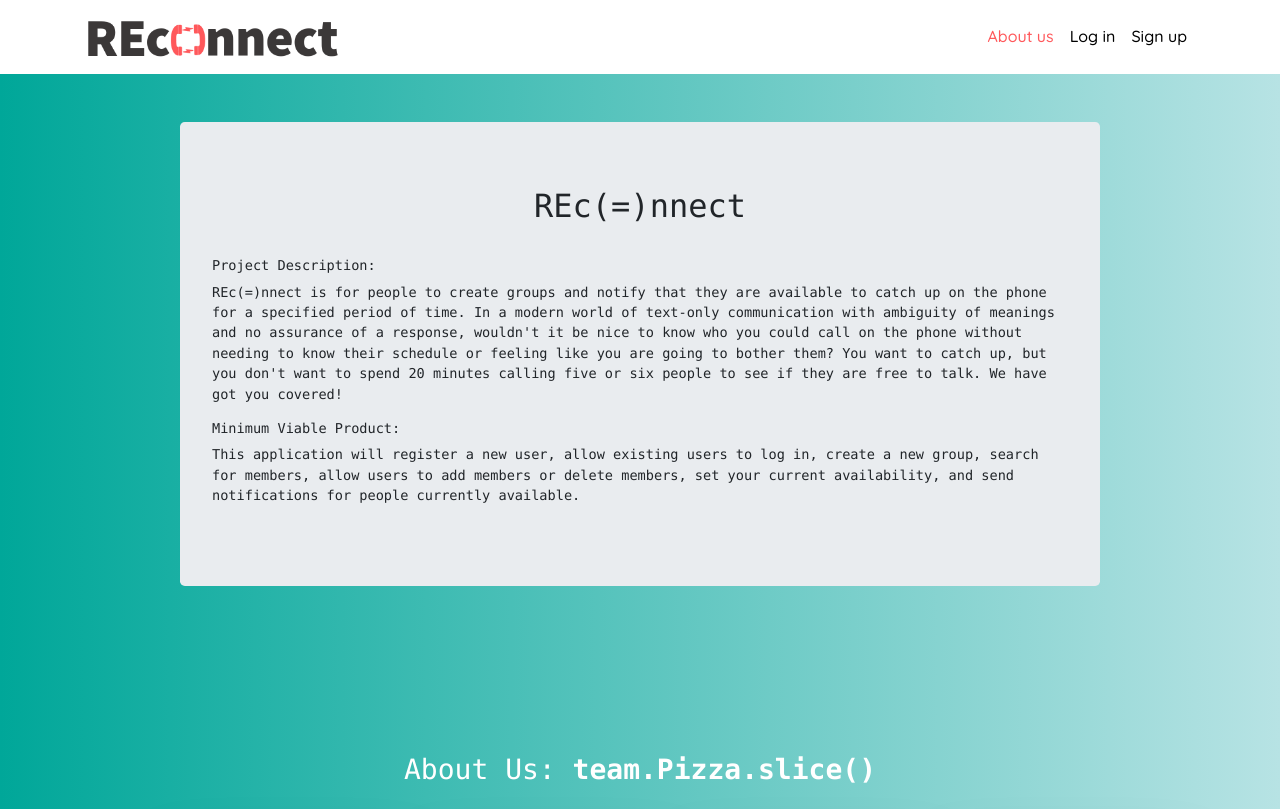
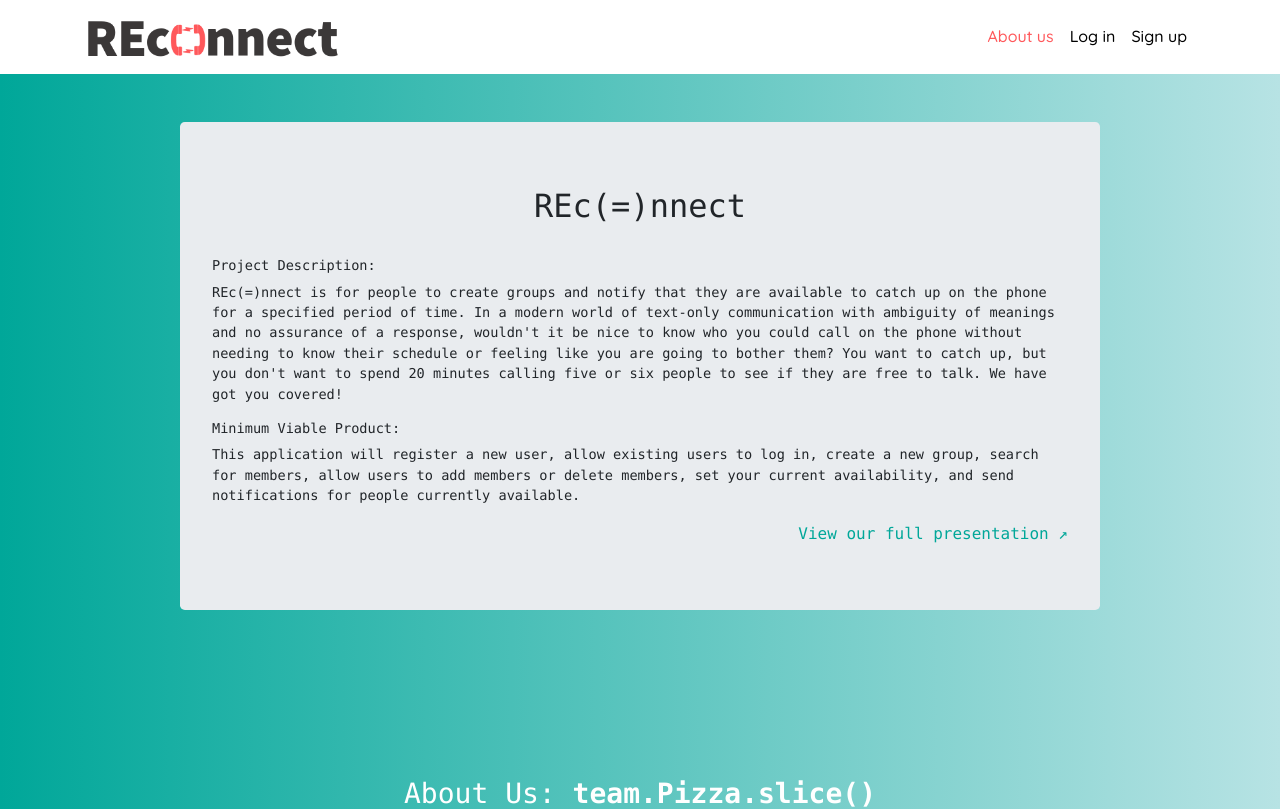
Before and after one commit to dscarlin/group-project-2, a Vue app in the folder client/: page /#/about in a window 1280 px wide. Shown: the top 809 px of the page. Built offline with nearby package versions, Linux system fonts and the light colour scheme; no server answers.

Commit message:
added link to presentation on about

```diff
--- a/client/src/App.vue
+++ b/client/src/App.vue
@@ -49,7 +49,6 @@ export default {
 
 <style lang="scss">
 #app {
-
   font-family: "Quicksand", sans-serif;
   -webkit-font-smoothing: antialiased;
   -moz-osx-font-smoothing: grayscale;
--- a/client/src/views/About.vue
+++ b/client/src/views/About.vue
@@ -10,7 +10,6 @@
                 <!-- logo here -->
                 <strong>REc(=)nnect</strong>
               </h1>
-
               <h4>Project Description:</h4>
               <p>
                 REc(=)nnect is for people to create groups and notify that they are available to catch up on the
@@ -26,6 +25,9 @@
                 for members, allow users to add members or delete members, set your current availability, and send
                 notifications for people currently available.
               </p>
+              <div class="presentation-link">
+              <a href="https://ekeoid.github.io/reconnect-slides/index.html">View our full presentation ↗</a>
+              </div>
             </div>
           </div>
         </div>
@@ -109,6 +111,7 @@
                     <a target="_blank" href="https://github.com/dscarlin/">
                       <span class="green">'https://github.com/dscarlin/'</span>
                     </a>
+                    <br>};
                   </p>
                 </div>
               </div>
@@ -142,6 +145,7 @@
                     <a target="_blank" href="https://github.com/EmeryI/">
                       <span class="green">'https://github.com/EmeryI/'</span>
                     </a>
+                    <br>};
                   </p>
                 </div>
               </div>
@@ -174,6 +178,7 @@
                     <a target="_blank" href="https://github.com/lgfahys/">
                       <span class="green">'https://github.com/lgfahys/'</span>
                     </a>
+                    <br>};
                   </p>
                 </div>
               </div>
@@ -206,6 +211,7 @@
                     <a target="_blank" href="https://github.com/gpiercelusk/">
                       <span class="green">'https://github.com/gpiercelusk/'</span>
                     </a>
+                    <br>};
                   </p>
                 </div>
               </div>
@@ -234,6 +240,20 @@ export default {
 body {
   background: #00a799;
   background: linear-gradient(to right, #00a799, #b7e3e4);
+}
+
+.presentation-link {
+  color: #00a799;
+  text-align: right;
+}
+
+.presentation-link a {
+  color: #00a799;
+}
+
+.presentation-link a:hover {
+  color: #00a799;
+  text-decoration: none;
 }
 
 h2 {
```
